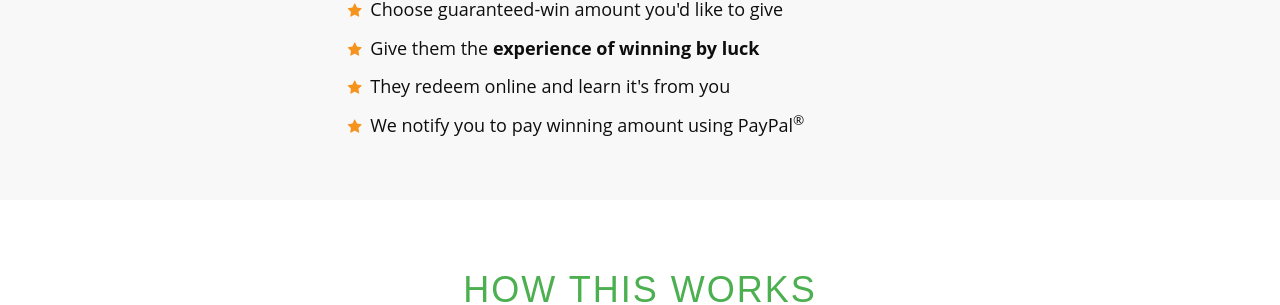
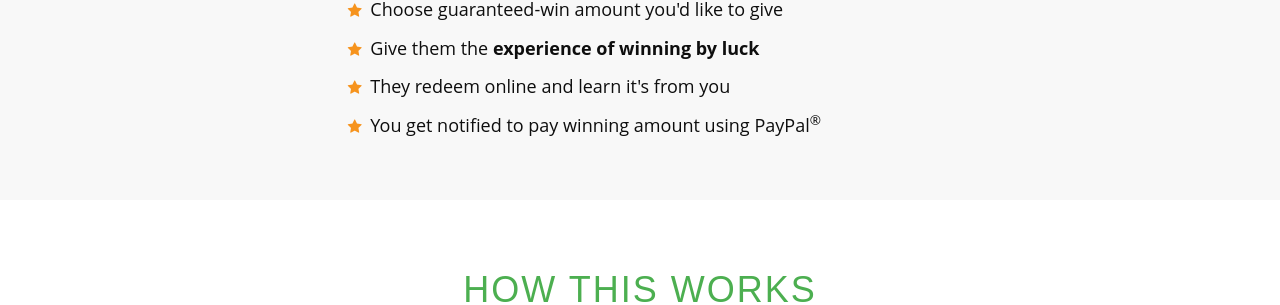
Before and after one commit to alleyway/gift-ticket-web, a Jekyll site: the page built from index.html, in a window 1280 px wide and 900 px high, scrolled down 518 px. Shown: the part 147-452 px from the top of the window. Built offline with Jekyll 4.4.1, drawn with Linux system fonts in a browser that asks for light colours; some web fonts are replaced.

Commit message:
Updating website

```diff
--- a/index.html
+++ b/index.html
@@ -48,7 +48,7 @@ logo-class: front_page_logo
                 <li>Choose guaranteed-win amount you'd like to give</li>
                 <li>Give them the <strong>experience of winning by luck</strong></li>
                 <li>They redeem online and learn it's from you</li>
-                <li>We notify you to pay winning amount using PayPal<sup>&reg;</sup></li>
+                <li>You get notified to pay winning amount using PayPal<sup>&reg;</sup></li>
             </ul>
         </div>
 
```
